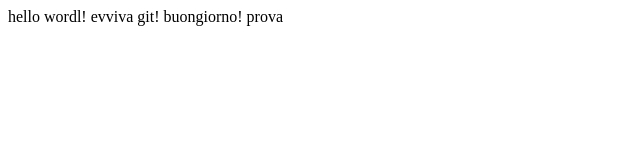
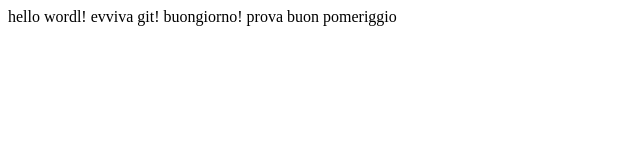
Before and after one commit to Vito-creator/Progetto1_remoto, a plain HTML site: page index.html in a window 1280 px wide. Shown: the whole page, without its empty margins (0-640 px from the left). Drawn offline with Linux system fonts and the light colour scheme.

Commit message:
format code

```diff
--- a/index.html
+++ b/index.html
@@ -4,5 +4,6 @@
     evviva git!
     buongiorno!
     prova
+buon pomeriggio
 </body>
 </html>
```
